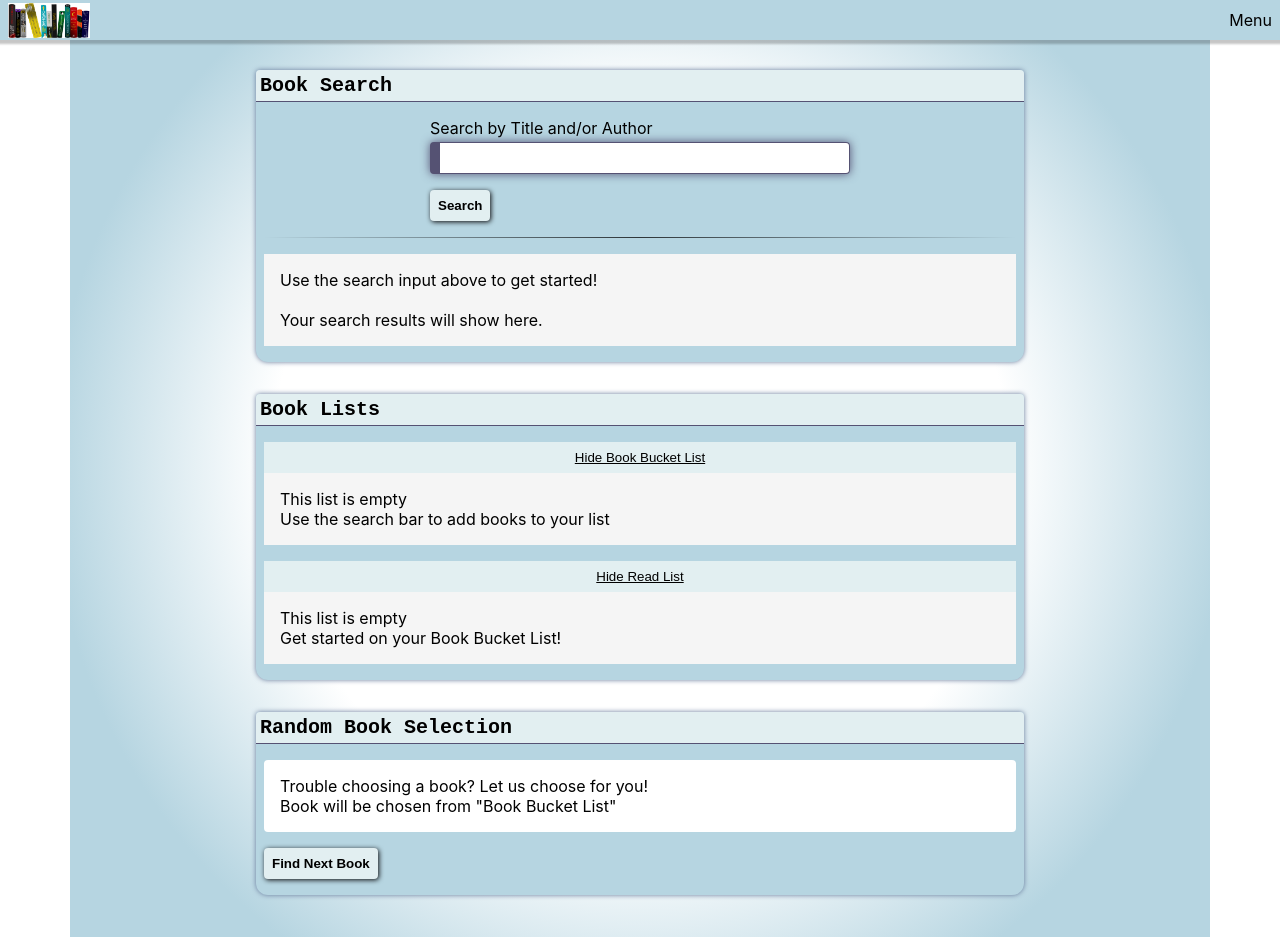
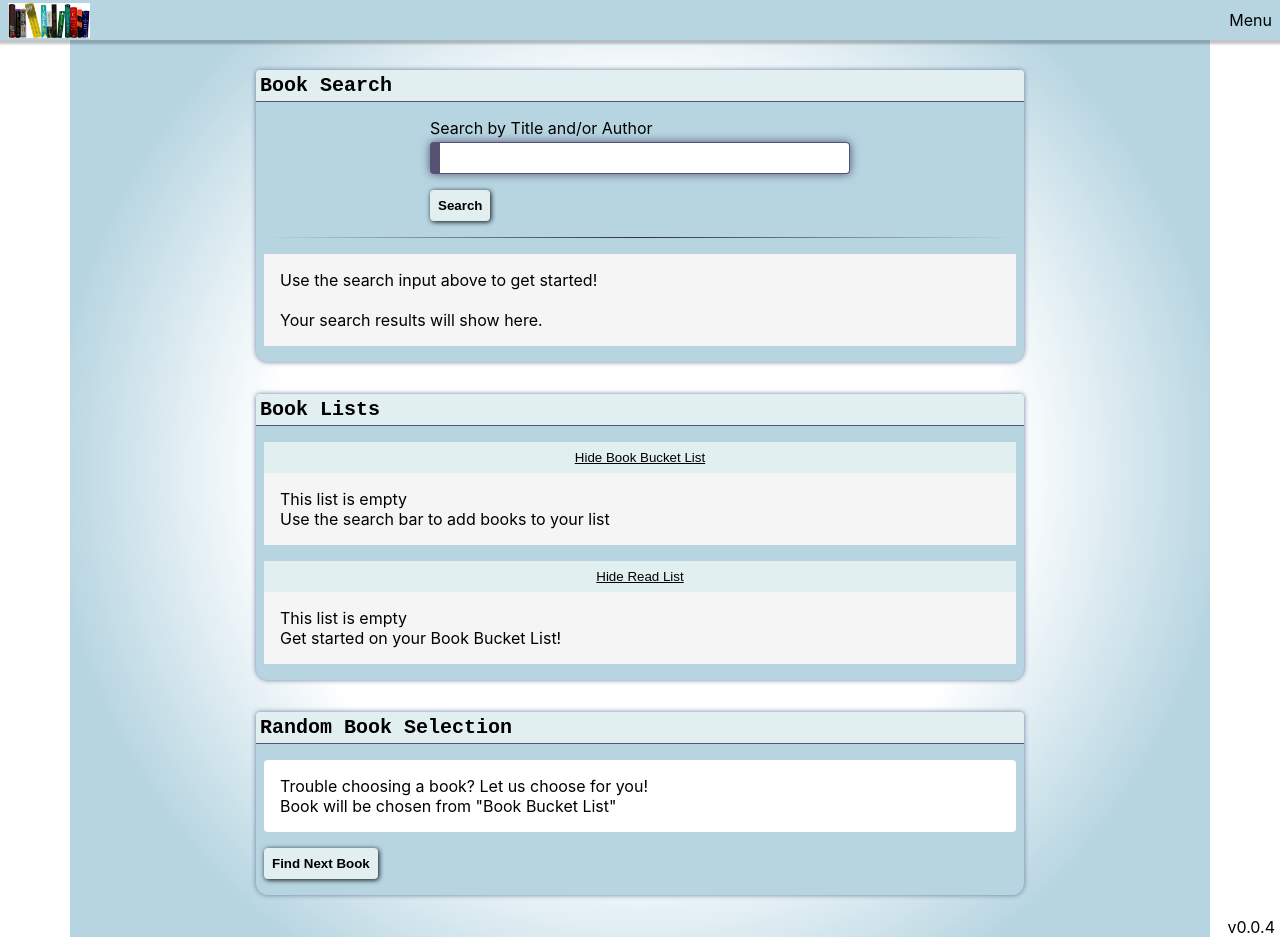
Before and after one commit to ElizabethClohosey/Book-club, a React (Create React App) app: page / in a window 1280 px wide. Shown: the top 939 px of the page. Built offline with nearby package versions, Linux system fonts and the light colour scheme.

Commit message:
updated version to production version. Merged prod-test.  Added version style

```diff
--- a/src/App.css
+++ b/src/App.css
@@ -1,3 +1,7 @@
+.App {
+  position: relative;
+}
+
 /* Layout  */
 header {
   background: var(--bright);
@@ -49,3 +53,9 @@ footer {
   padding: 0 0.5rem;
   margin-top: 1rem;
 }
+
+.version {
+  position: absolute;
+  bottom: 0px;
+  right: 5px;
+}
--- a/src/components/common/version.jsx
+++ b/src/components/common/version.jsx
@@ -2,8 +2,10 @@ import React from "react";
 
 const Version = () => {
   return (
-    // <p>v0.0.3</p>
-    <p>Prod: v0.0.4</p>
+    <div className="version">
+      <p>v0.0.4</p>
+    </div>
+    // <p>ProdTEST: v0.0.5</p>
   );
 };
 
```
